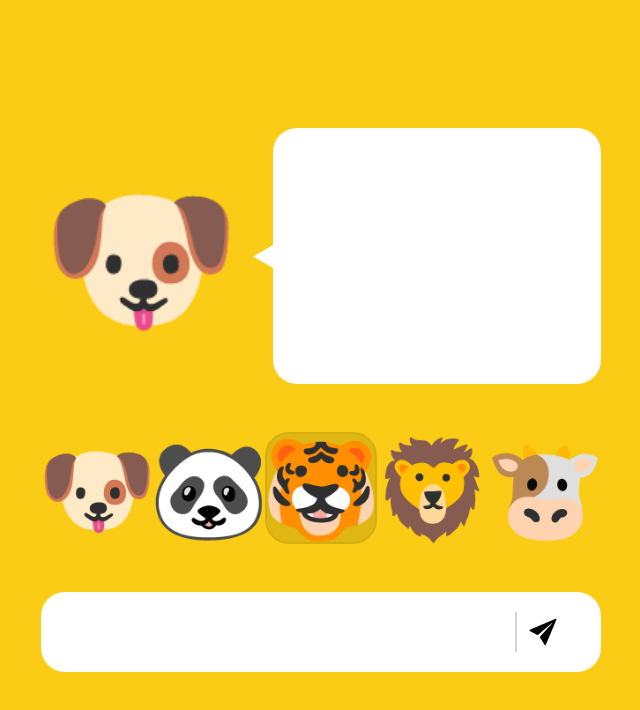
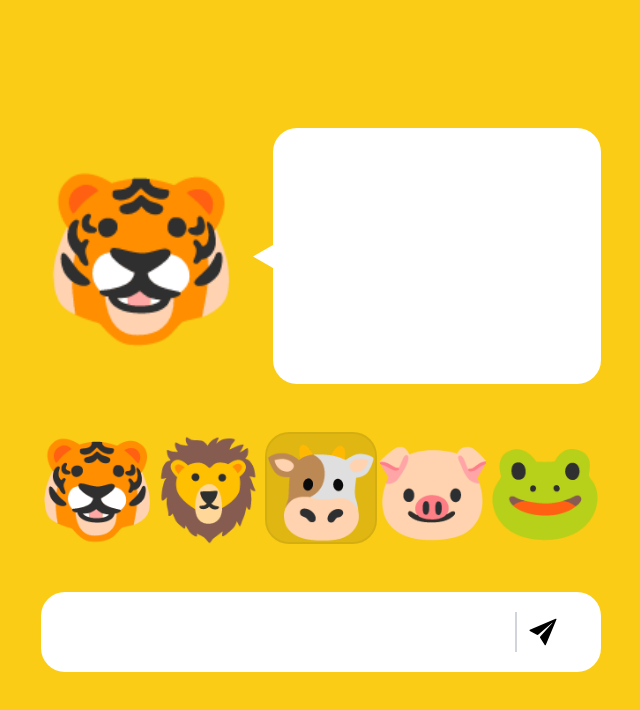
Before and after one commit to Pablo14697/rotunda-challenges, a React (Create React App) app: page / in a window 1280 px wide. Shown: the top 710 px of the page, without its empty margins (319-959 px from the left). Built offline with nearby package versions, Linux system fonts and the light colour scheme.

Commit message:
feat: working on every animals sounds

```diff
--- a/src/App.jsx
+++ b/src/App.jsx
@@ -3,10 +3,12 @@ import { useState } from "react";
 
 // Components
 import { AnimalGreeting, Input, Selector } from "./components";
+import EMOJIS from "./components/Selector/constants";
 
 function App() {
-  const [animal, setAnimal] = useState("🐶");
+  const [animal, setAnimal] = useState(EMOJIS[6]);
   const [greeting, setGreeting] = useState("");
+
   return (
     <div className="flex flex-col h-screen w-screen items-center justify-center">
       <div className="flex flex-col gap-12 w-140 ">
--- a/src/components/AnimalGreeting/AnimalGreeting.jsx
+++ b/src/components/AnimalGreeting/AnimalGreeting.jsx
@@ -4,25 +4,25 @@ import { useEffect, useMemo, useRef } from "react";
 // Assets
 import { Triangle } from "./assets";
 
-const AnimalGreeting = ({ animal, animalSound = "grrrr", greeting }) => {
+const AnimalGreeting = ({ animal, greeting }) => {
   const audio = useRef(null);
   const removeExtraBlankSpaces = (str) => str.trim().replace(/\s+/g, " ");
 
   const greetingFormattedAsAnimal = useMemo(() => {
     if (!greeting) return "";
     const greetingToFormat = removeExtraBlankSpaces(greeting);
-    return `${greetingToFormat} `.replace(/ /g, ` ${animalSound} `);
-  }, [greeting, animalSound]);
+    return `${greetingToFormat} `.replace(/ /g, ` ${animal.sound} `);
+  }, [greeting, animal.sound]);
 
   useEffect(() => {
     if (audio && greeting) {
       audio.current.play();
     }
-  }, [greeting]);
+  }, [greeting, animal.key]);
 
   return (
     <div className="flex gap-[2rem] items-center justify-between w-full">
-      <span className="text-10xl">{animal}</span>
+      <span className="text-10xl">{animal.text}</span>
       <div className="relative flex items-center justify-center px-6 w-full h-64 bg-white rounded-3xl">
         <div className="absolute -left-5 z-[-1]">
           <img src={Triangle} alt="Triangle" />
@@ -30,10 +30,15 @@ const AnimalGreeting = ({ animal, animalSound = "grrrr", greeting }) => {
         <span className="text-3xl">{greetingFormattedAsAnimal}</span>
       </div>
 
-      <audio className="absolute invisible" ref={audio} controls>
+      <audio
+        className="absolute invisible"
+        ref={audio}
+        controls
+        key={animal.key}
+      >
         <source
           type="audio/mp3"
-          src="https://www.google.com/logos/fnbx/animal_sounds/lion.mp3"
+          src={`https://www.google.com/logos/fnbx/animal_sounds/${animal.key}.mp3`}
         />
       </audio>
     </div>
--- a/src/components/Selector/Selector.jsx
+++ b/src/components/Selector/Selector.jsx
@@ -46,12 +46,12 @@ const Selector = ({ onSelect }) => {
       >
         {EMOJIS.map((emoji, index) => (
           <div
-            className="emoji cursor-pointer flex flex-column items-center justify-center snap-start min-h-28 min-w-28 max-h-28 max-w-28  outline-none"
-            key={index}
+            className="emoji cursor-grab flex flex-column items-center justify-center snap-start min-h-28 min-w-28 max-h-28 max-w-28  outline-none"
+            key={emoji.key}
             id={index}
           >
             <span className="leading-[1.15] text-center text-8xl select-none">
-              {emoji}
+              {emoji.text}
             </span>
           </div>
         ))}
--- a/src/components/Selector/constants.js
+++ b/src/components/Selector/constants.js
@@ -1,20 +1,63 @@
 const EMOJIS = [
-  "",
-  "",
-  "🐱",
-  "🐻",
-  "🐶",
-  "🐼",
-  "🐯",
-  "🦁",
-  "🐮",
-  "🐷",
-  "🐸",
-  "🐵",
-  "🐔",
-  "🐥",
-  "",
-  "",
+  {
+    key: "blank-1",
+    text: "",
+  },
+  {
+    key: "blank-2",
+    text: "",
+  },
+  {
+    key: "cat",
+    text: "🐱",
+    sound: "miau",
+  },
+
+  {
+    key: "dog",
+    text: "🐶",
+    sound: "guau",
+  },
+  {
+    key: "tiger",
+    text: "🐯",
+    sound: "grr",
+  },
+  {
+    key: "lion",
+    text: "🦁",
+    sound: "grr",
+  },
+  {
+    key: "cow",
+    text: "🐮",
+    sound: "muu",
+  },
+  {
+    key: "pig",
+    text: "🐷",
+    sound: "oink",
+  },
+  {
+    key: "frog",
+    text: "🐸",
+    sound: "croac",
+  },
+
+  {
+    key: "chicken",
+    text: "🐔",
+    sound: "kikirikí",
+  },
+
+  {
+    key: "blank-3",
+    text: "",
+  },
+  {
+    key: "blank-4",
+    text: "",
+  },
 ];
 
 export default EMOJIS;
```
